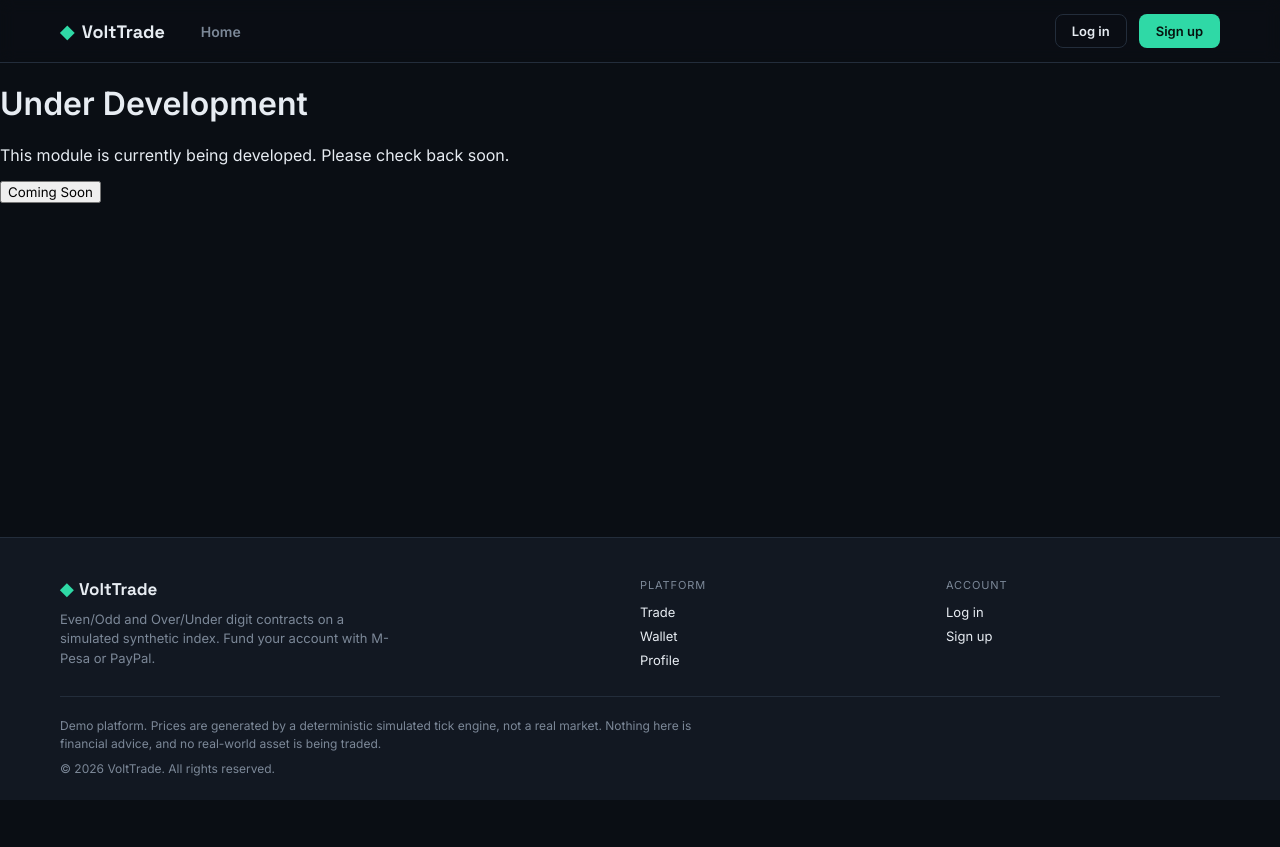
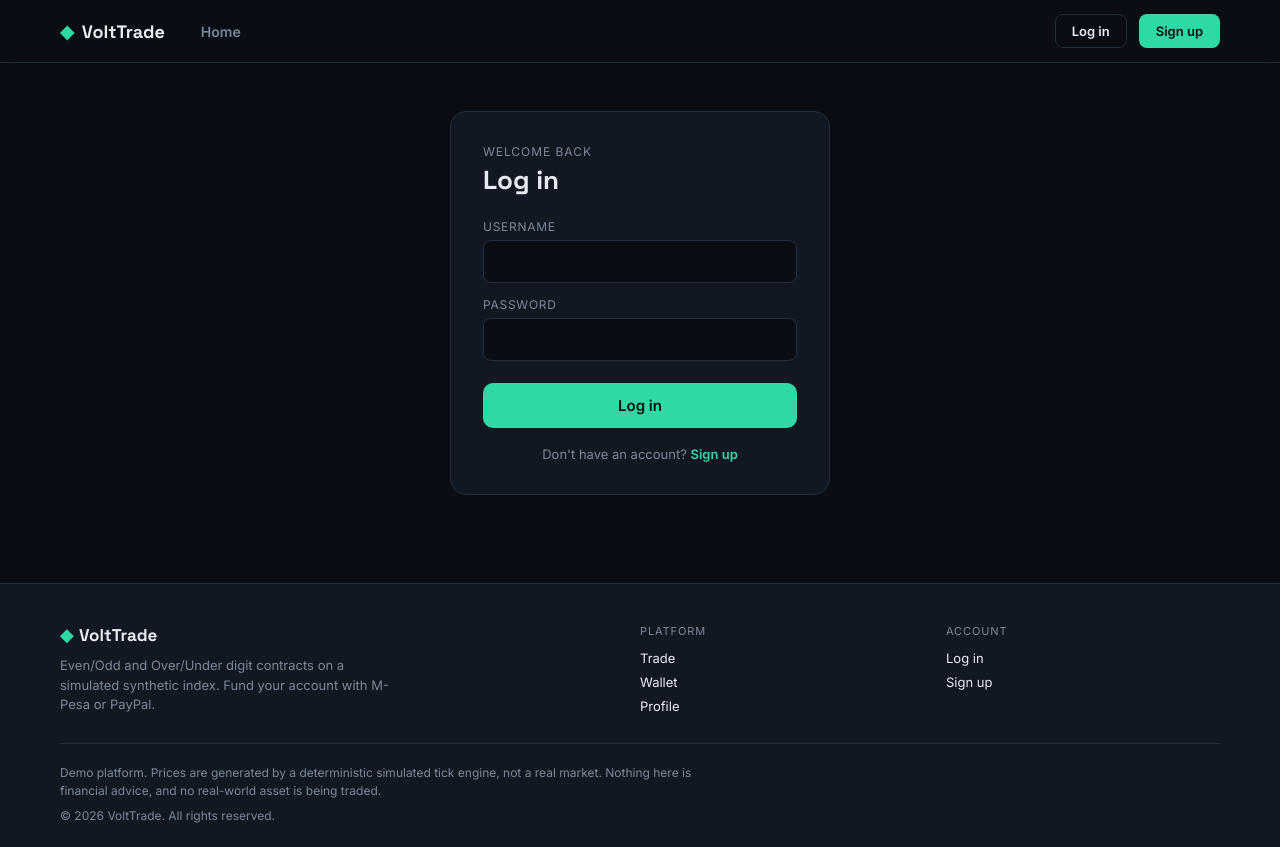
Before and after one commit to steve-ongera/deriv, a React app in the folder frontend/: page /login in a window 1280 px wide. Before the commit the page ends 800 px from the top, so only its background shows below. Built offline with nearby package versions, Linux system fonts and the light colour scheme; no server answers; the HTML template or start-up script is replaced by a standard one.

Commit message:
under development

```diff
--- a/frontend/src/pages/LoginPage.jsx
+++ b/frontend/src/pages/LoginPage.jsx
@@ -1,27 +1,148 @@
-export default function Page() {
-    return (
-        <div className="container py-5">
-            <div className="text-center">
+import { useState } from "react";
+import { Link, useNavigate } from "react-router-dom";
+import { authAPI } from "../services/api.js";
 
-                <div className="display-1 text-warning mb-3">
-                    <i className="bi bi-tools"></i>
-                </div>
+export default function LoginPage() {
+  const navigate = useNavigate();
+  const [form, setForm] = useState({ username: "", password: "" });
+  const [error, setError] = useState("");
+  const [loading, setLoading] = useState(false);
 
-                <h1 className="fw-bold">
-                    Under Development
-                </h1>
+  function update(field, value) {
+    setForm((f) => ({ ...f, [field]: value }));
+  }
 
-                <p className="text-muted mt-3">
-                    This module is currently being developed.
-                    Please check back soon.
-                </p>
+  async function handleSubmit(e) {
+    e.preventDefault();
+    setError("");
+    setLoading(true);
+    try {
+      await authAPI.login(form);
+      navigate("/trade");
+    } catch (err) {
+      setError(err.message || "Couldn't log in. Check your details and try again.");
+    } finally {
+      setLoading(false);
+    }
+  }
 
-                <button className="btn btn-primary mt-3">
-                    <i className="bi bi-arrow-clockwise me-2"></i>
-                    Coming Soon
-                </button>
+  return (
+    <div className="auth-page">
+      <style>{styles}</style>
+      <form className="auth-card" onSubmit={handleSubmit}>
+        <span className="auth-eyebrow">Welcome back</span>
+        <h1 className="auth-title">Log in</h1>
 
-            </div>
-        </div>
-    );
+        <label className="auth-label" htmlFor="username">Username</label>
+        <input
+          id="username"
+          className="auth-input"
+          value={form.username}
+          onChange={(e) => update("username", e.target.value)}
+          autoComplete="username"
+          required
+        />
+
+        <label className="auth-label" htmlFor="password">Password</label>
+        <input
+          id="password"
+          type="password"
+          className="auth-input"
+          value={form.password}
+          onChange={(e) => update("password", e.target.value)}
+          autoComplete="current-password"
+          required
+        />
+
+        {error && <p className="auth-error">{error}</p>}
+
+        <button className="auth-submit" type="submit" disabled={loading}>
+          {loading ? "Logging in…" : "Log in"}
+        </button>
+
+        <p className="auth-switch">
+          Don't have an account? <Link to="/register">Sign up</Link>
+        </p>
+      </form>
+    </div>
+  );
 }
+
+const styles = `
+.auth-page {
+  min-height: 60vh;
+  display: flex;
+  align-items: center;
+  justify-content: center;
+  padding: 48px 20px;
+}
+.auth-card {
+  width: 100%;
+  max-width: 380px;
+  background: var(--surface);
+  border: 1px solid var(--border);
+  border-radius: 16px;
+  padding: 32px;
+}
+.auth-eyebrow {
+  display: block;
+  color: var(--muted);
+  font-size: 12px;
+  text-transform: uppercase;
+  letter-spacing: 0.08em;
+}
+.auth-title {
+  font-family: var(--font-display);
+  font-size: 26px;
+  margin: 4px 0 22px;
+}
+.auth-label {
+  display: block;
+  font-size: 12px;
+  color: var(--muted);
+  text-transform: uppercase;
+  letter-spacing: 0.06em;
+  margin: 14px 0 6px;
+}
+.auth-input {
+  width: 100%;
+  background: var(--bg);
+  border: 1px solid var(--border);
+  border-radius: 8px;
+  color: var(--text);
+  font-size: 15px;
+  padding: 11px 12px;
+}
+.auth-error {
+  color: var(--odd);
+  font-size: 13px;
+  margin: 14px 0 0;
+}
+.auth-submit {
+  width: 100%;
+  margin-top: 22px;
+  padding: 13px;
+  border-radius: 10px;
+  border: none;
+  background: var(--even);
+  color: #06110d;
+  font-weight: 700;
+  font-size: 15px;
+  cursor: pointer;
+}
+.auth-submit:disabled {
+  opacity: 0.6;
+  cursor: not-allowed;
+}
+.auth-switch {
+  text-align: center;
+  color: var(--muted);
+  font-size: 13px;
+  margin: 18px 0 0;
+}
+.auth-switch a {
+  color: var(--even);
+  text-decoration: none;
+  font-weight: 600;
+}
+`;
```
